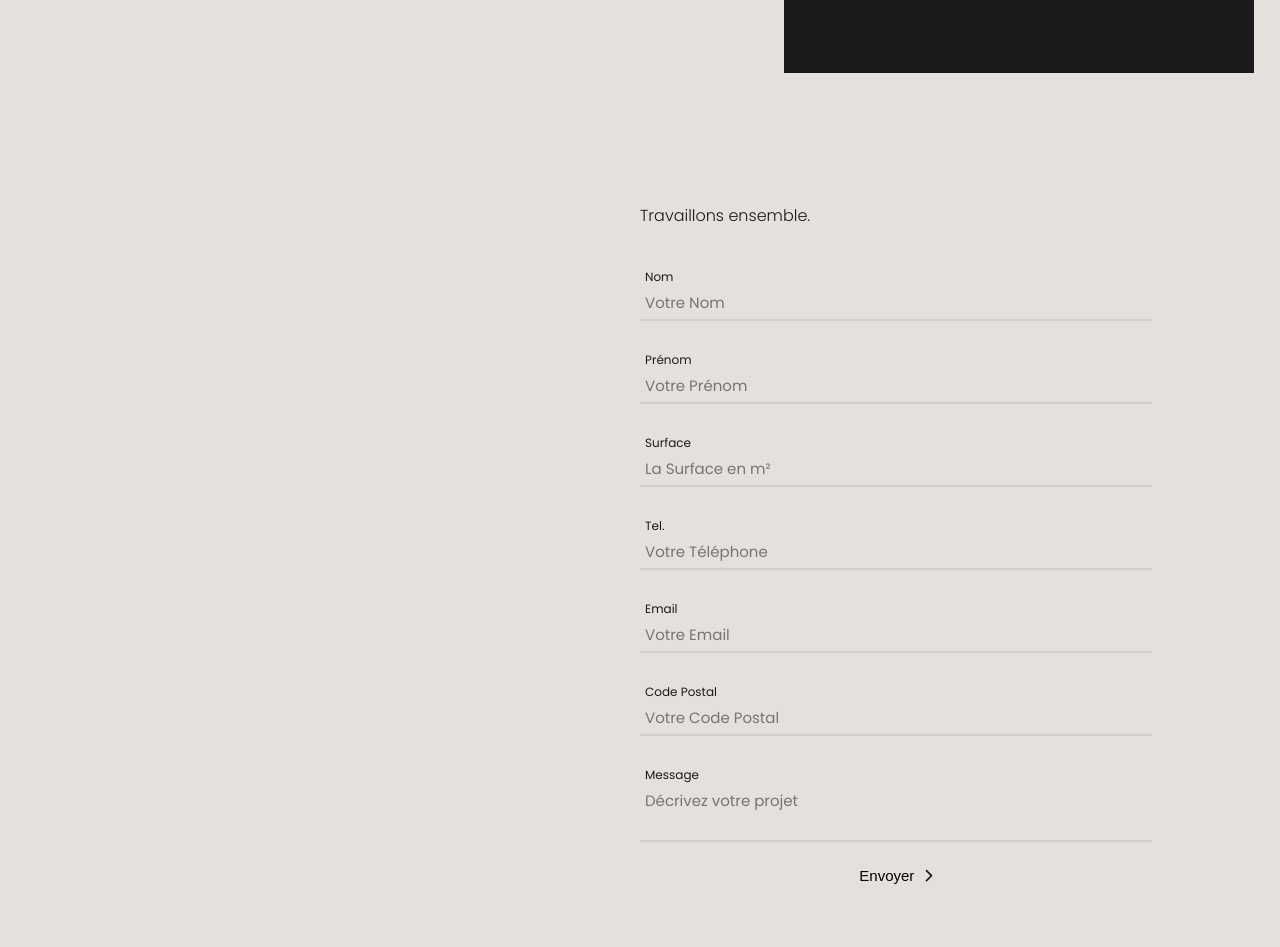
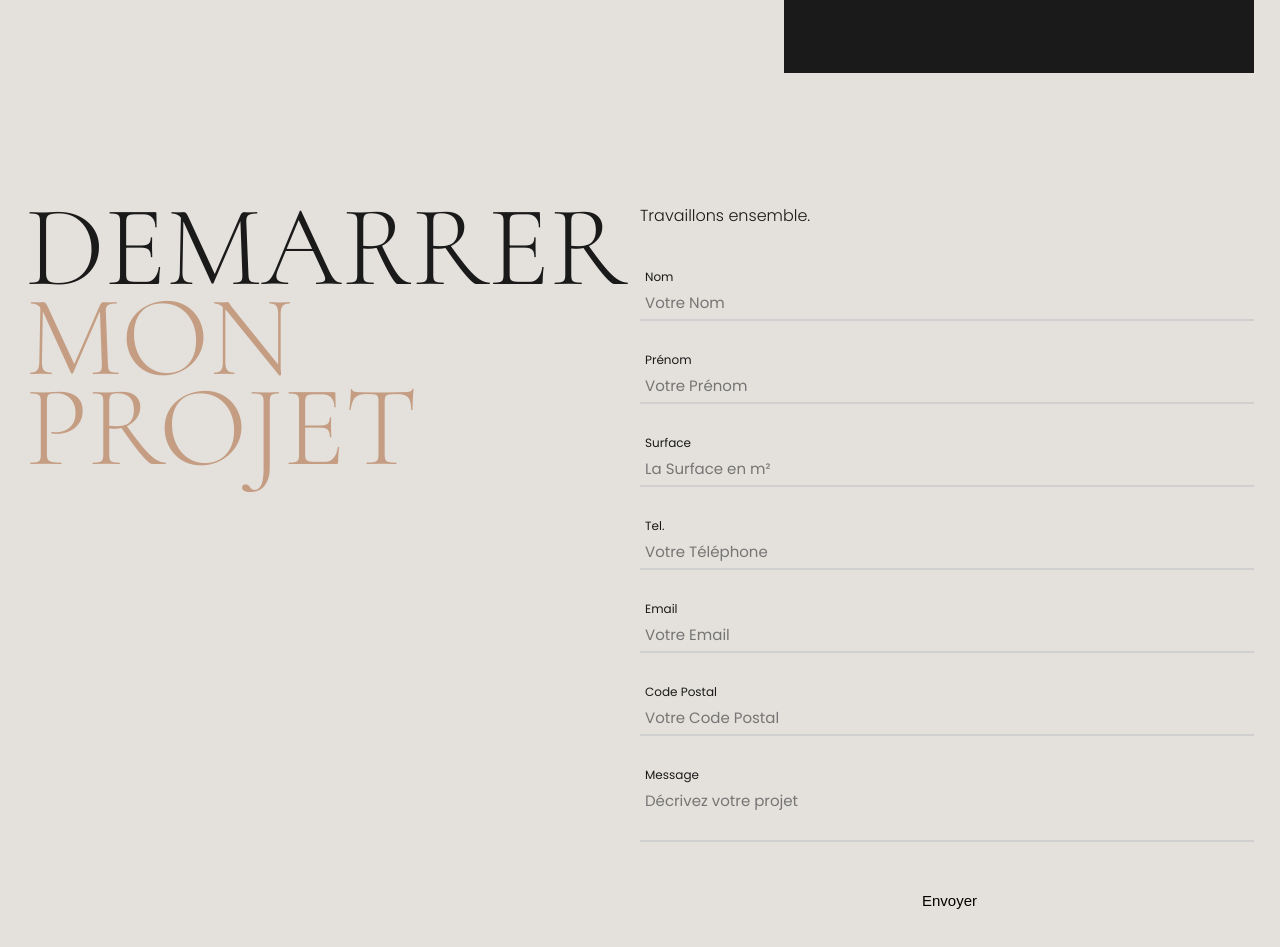
Before and after one commit to Scharlyopitz/CHEYSSOI-PARIS, a React (Vite) app: page / in a window 1280 px wide. Shown: the part 3280-4227 px from the top of the page. Built offline with nearby package versions, Linux system fonts and the light colour scheme.

Commit message:
Amélioration style du formulaire

```diff
--- a/src/components/DemarrerMonProjet/Formulaire.jsx
+++ b/src/components/DemarrerMonProjet/Formulaire.jsx
@@ -96,8 +96,6 @@ export default function Formulaire() {
   //   }
   // };
 
-  const titleSection = "Demarrer mon projet";
-
   return (
     <div className="formulaire">
       <form onSubmit={(e) => sendEmail(e)}>
@@ -136,8 +134,10 @@ export default function Formulaire() {
           />
         </div>
         <button type="submit">
-          <p>Envoyer</p>
-          <FontAwesomeIcon icon={faChevronRight} />
+          <div className="container">
+            <p>Envoyer</p>
+            <FontAwesomeIcon icon={faChevronRight} />
+          </div>
         </button>
       </form>
     </div>
--- a/src/pages/DemarrerProjet.jsx
+++ b/src/pages/DemarrerProjet.jsx
@@ -3,7 +3,21 @@ import Formulaire from "../components/DemarrerMonProjet/Formulaire";
 export default function DemarrerProjet() {
   return (
     <section id="demarrerprojet">
-      <Formulaire />
+      <div className="content">
+        <Title />
+        <Formulaire />
+      </div>
     </section>
   );
 }
+
+function Title() {
+  const titleSection = "Demarrer mon projet";
+  return (
+    <div className="titleFormulaire">
+      {titleSection.split(" ").map((word, i) => {
+        return <h2 key={i}>{word}</h2>;
+      })}
+    </div>
+  );
+}
--- a/src/sass/pages/_demarrerProjet.scss
+++ b/src/sass/pages/_demarrerProjet.scss
@@ -3,11 +3,31 @@
   position: relative;
   background: $DarkGrey;
   color: $Black;
-  padding: 10vh 0;
+  padding: 10vh 2vw;
+
+  .content {
+    display: flex;
+    max-width: 1440px;
+    width: 100%;
+    margin: 0 auto;
+
+    .titleFormulaire {
+      width: 50%;
+
+      h2 {
+        text-align: start;
+        font-size: 115px;
+        line-height: 90px;
+
+        &:nth-child(2),
+        &:last-child {
+          color: $LightBrown;
+        }
+      }
+    }
 
     .formulaire {
       display: flex;
-    margin-left: 50vw;
       flex-grow: 1;
 
       .miniText {
@@ -37,14 +57,14 @@
         transition: 0.2s;
 
         &:focus {
-        border-bottom: 2px solid $Black;
+          border-bottom: 2px solid $LightBrown;
         }
       }
 
       form {
         display: flex;
         flex-direction: column;
-      width: 80%;
+        width: 100%;
       }
 
       .middle {
@@ -52,7 +72,6 @@
         display: flex;
         flex-direction: column;
         gap: 30px;
-      flex-grow: 1;
 
         div {
           display: flex;
@@ -61,24 +80,22 @@
       }
 
       button {
+        margin: 50px auto 0;
+        background: transparent;
+        border: none;
+        overflow: hidden;
+
+        .container {
           display: flex;
           align-items: center;
           gap: 10px;
-      position: relative;
-      margin: 20px auto 0;
-      background: transparent;
-      padding: 5px 20px;
-      border: none;
-      overflow: hidden;
+          transform: translateX(11px);
+          transition: 0.3s cubic-bezier(0.65, 0, 0.35, 1);
+          will-change: transform;
 
           p {
             font-size: 15px;
             font-weight: 300;
-      }
-
-      &,
-      svg {
-        transition: 0.3s cubic-bezier(0.65, 0, 0.35, 1);
           }
 
           svg {
@@ -88,10 +105,10 @@
           &:hover {
             cursor: pointer;
 
-        svg {
-          transform: translateX(5px);
+            transform: translateX(0);
           }
         }
       }
     }
   }
+}
--- a/src/style/style.css
+++ b/src/style/style.css
@@ -369,27 +369,43 @@ nav .menu .link:hover::after {
   position: relative;
   background: #e4e1dc;
   color: #191a19;
-  padding: 10vh 0;
+  padding: 10vh 2vw;
 }
-#demarrerprojet .formulaire {
+#demarrerprojet .content {
   display: flex;
-  margin-left: 50vw;
+  max-width: 1440px;
+  width: 100%;
+  margin: 0 auto;
+}
+#demarrerprojet .content .titleFormulaire {
+  width: 50%;
+}
+#demarrerprojet .content .titleFormulaire h2 {
+  text-align: start;
+  font-size: 115px;
+  line-height: 90px;
+}
+#demarrerprojet .content .titleFormulaire h2:nth-child(2), #demarrerprojet .content .titleFormulaire h2:last-child {
+  color: #c49d83;
+}
+#demarrerprojet .content .formulaire {
+  display: flex;
   flex-grow: 1;
 }
-#demarrerprojet .formulaire .miniText {
+#demarrerprojet .content .formulaire .miniText {
   font-weight: 300;
 }
-#demarrerprojet .formulaire .message {
+#demarrerprojet .content .formulaire .message {
   padding: 10px 0 10px 5px;
   font-size: 13px;
   transition: 0.2s;
 }
-#demarrerprojet .formulaire label {
+#demarrerprojet .content .formulaire label {
   padding-left: 5px;
   font-size: 12px;
 }
-#demarrerprojet .formulaire input,
-#demarrerprojet .formulaire textarea {
+#demarrerprojet .content .formulaire input,
+#demarrerprojet .content .formulaire textarea {
   border: none;
   background-color: transparent;
   border-bottom: 2px solid #d0d0d0;
@@ -399,53 +415,49 @@ nav .menu .link:hover::after {
   padding: 5px;
   transition: 0.2s;
 }
-#demarrerprojet .formulaire input:focus,
-#demarrerprojet .formulaire textarea:focus {
-  border-bottom: 2px solid #191a19;
+#demarrerprojet .content .formulaire input:focus,
+#demarrerprojet .content .formulaire textarea:focus {
+  border-bottom: 2px solid #c49d83;
 }
-#demarrerprojet .formulaire form {
+#demarrerprojet .content .formulaire form {
   display: flex;
   flex-direction: column;
-  width: 80%;
+  width: 100%;
 }
-#demarrerprojet .formulaire .middle {
+#demarrerprojet .content .formulaire .middle {
   position: relative;
   display: flex;
   flex-direction: column;
   gap: 30px;
-  flex-grow: 1;
 }
-#demarrerprojet .formulaire .middle div {
+#demarrerprojet .content .formulaire .middle div {
   display: flex;
   flex-direction: column;
 }
-#demarrerprojet .formulaire button {
+#demarrerprojet .content .formulaire button {
+  margin: 50px auto 0;
+  background: transparent;
+  border: none;
+  overflow: hidden;
+}
+#demarrerprojet .content .formulaire button .container {
   display: flex;
   align-items: center;
   gap: 10px;
-  position: relative;
-  margin: 20px auto 0;
-  background: transparent;
-  padding: 5px 20px;
-  border: none;
-  overflow: hidden;
+  transform: translateX(11px);
+  transition: 0.3s cubic-bezier(0.65, 0, 0.35, 1);
+  will-change: transform;
 }
-#demarrerprojet .formulaire button p {
+#demarrerprojet .content .formulaire button .container p {
   font-size: 15px;
   font-weight: 300;
 }
-#demarrerprojet .formulaire button,
-#demarrerprojet .formulaire button svg {
-  transition: 0.3s cubic-bezier(0.65, 0, 0.35, 1);
-}
-#demarrerprojet .formulaire button svg {
+#demarrerprojet .content .formulaire button .container svg {
   color: #191a19;
 }
-#demarrerprojet .formulaire button:hover {
+#demarrerprojet .content .formulaire button .container:hover {
   cursor: pointer;
-}
-#demarrerprojet .formulaire button:hover svg {
-  transform: translateX(5px);
+  transform: translateX(0);
 }
 
 #galerie {
```
Also changed, not shown: 1 other file (tests, documents, lock files or other folders). Lines whose indentation alone changed are shown as unchanged.
